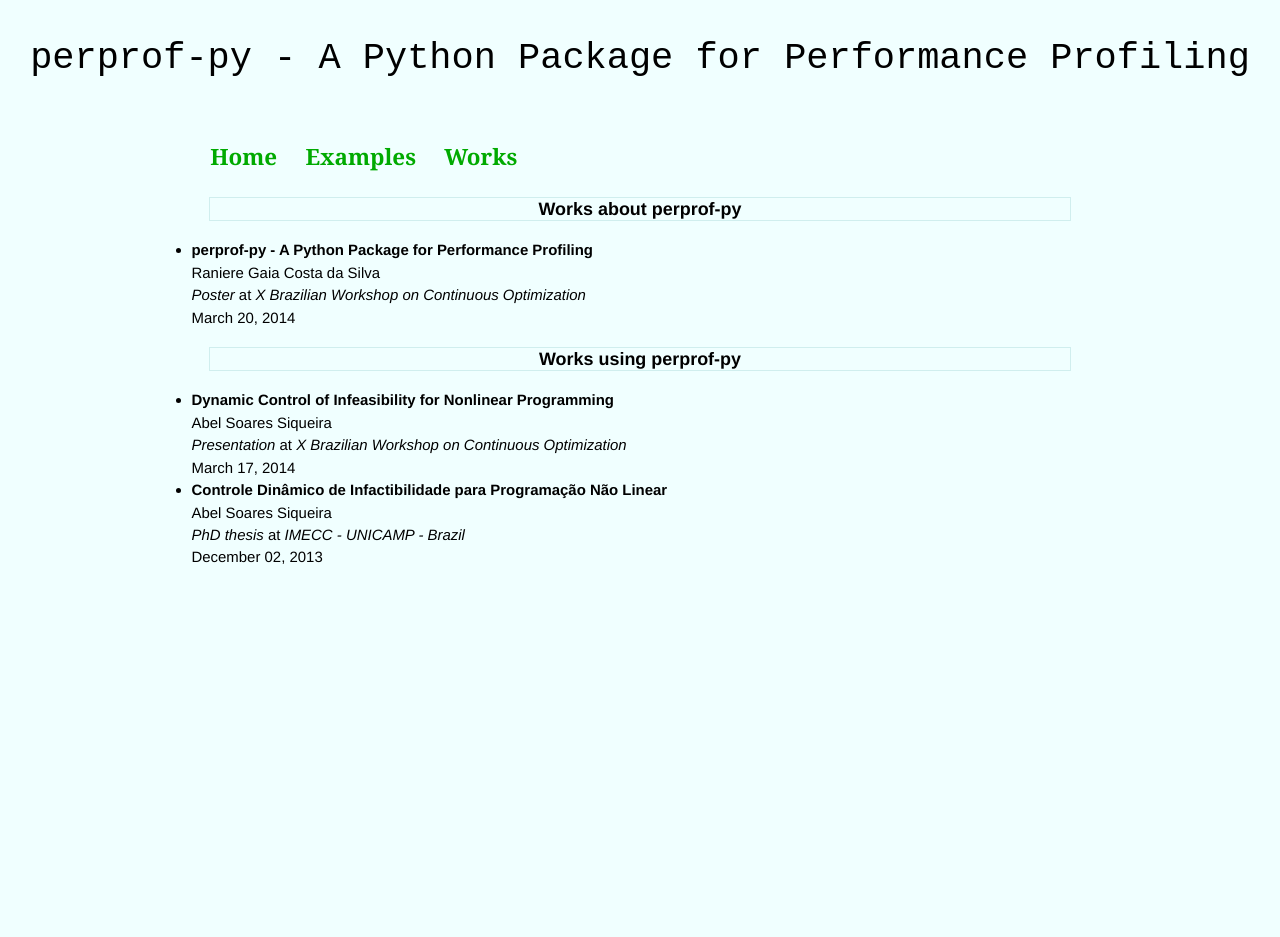
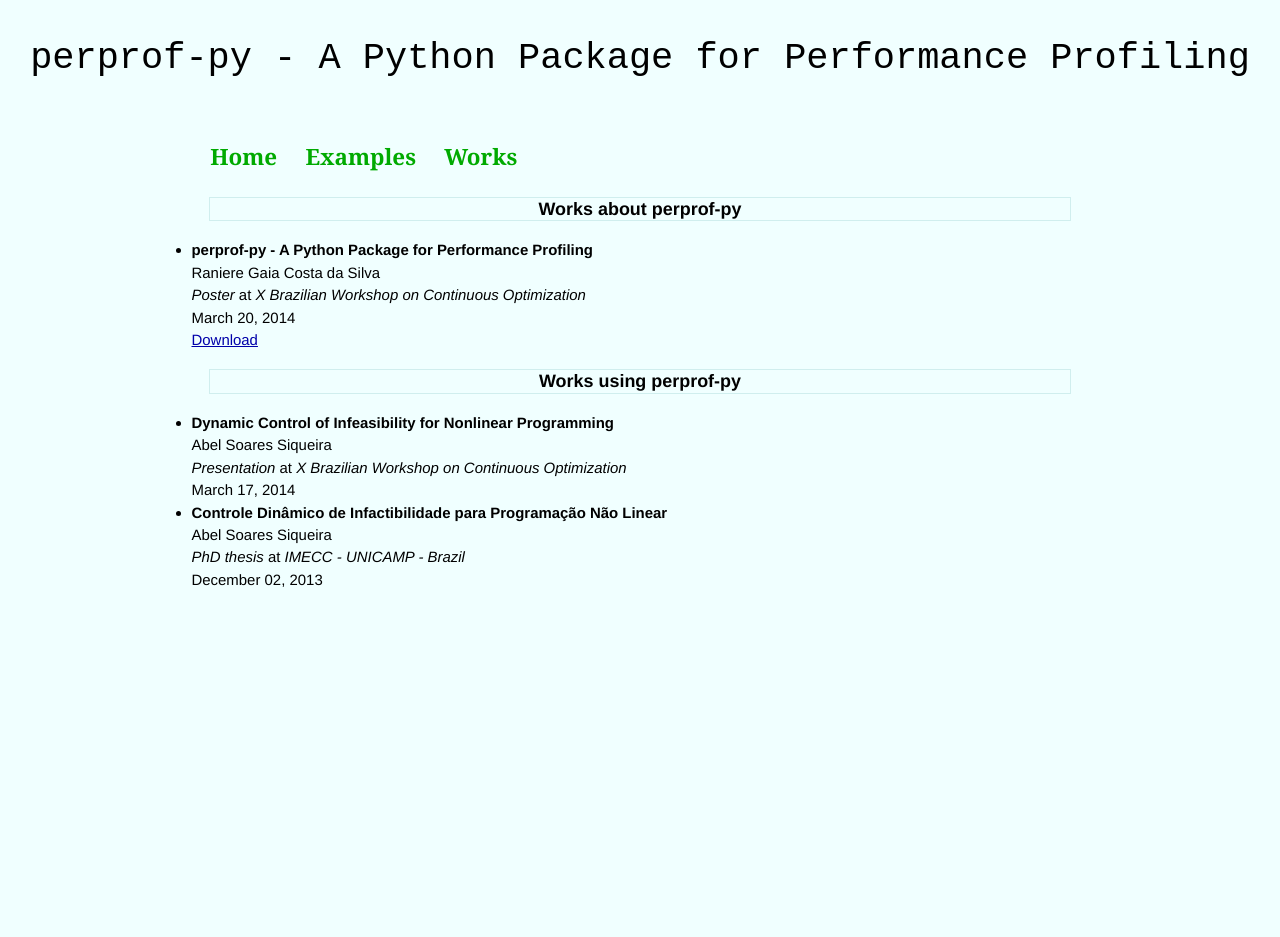
Before and after one commit to abelsiqueira/perprof-py, a Jekyll site: the page built from works.html, in a window 1280 px wide. Built offline with Jekyll 4.4.1, drawn with Linux system fonts in a browser that asks for light colours; Markdown is read by kramdown in place of the engine named in the settings.

Commit message:
Add download option for brazopt poster

```diff
--- a/_data/worksabout.yml
+++ b/_data/worksabout.yml
@@ -3,3 +3,4 @@
   what: Poster
   where: X Brazilian Workshop on Continuous Optimization
   when: March 20, 2014
+  download: xbrazopt.pdf
--- a/works.html
+++ b/works.html
@@ -11,6 +11,10 @@ title: Related works
     {{ work.author }} <br>
     <em>{{ work.what }}</em> at <em>{{ work.where }}</em> <br>
     {{ work.when }}
+    {% if work.download %}
+      <br>
+      <a href="{{ site.baseurl }}/assets/works/{{ work.download }}">Download</a>
+    {% endif %}
     </li>
     {% endfor %}
   </ul>
```
